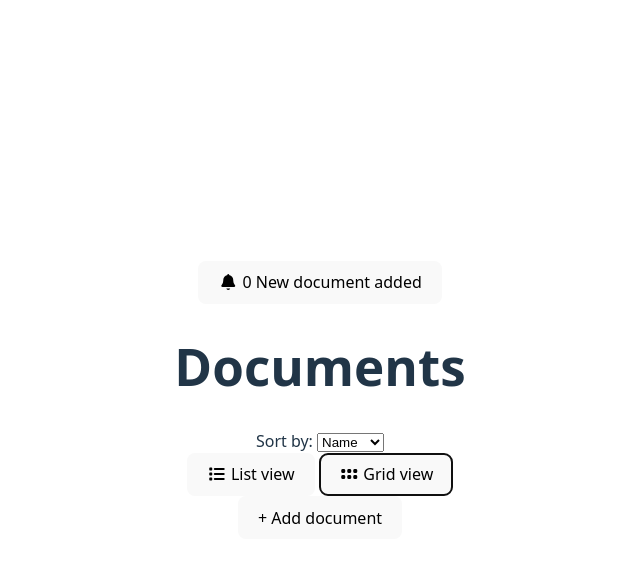
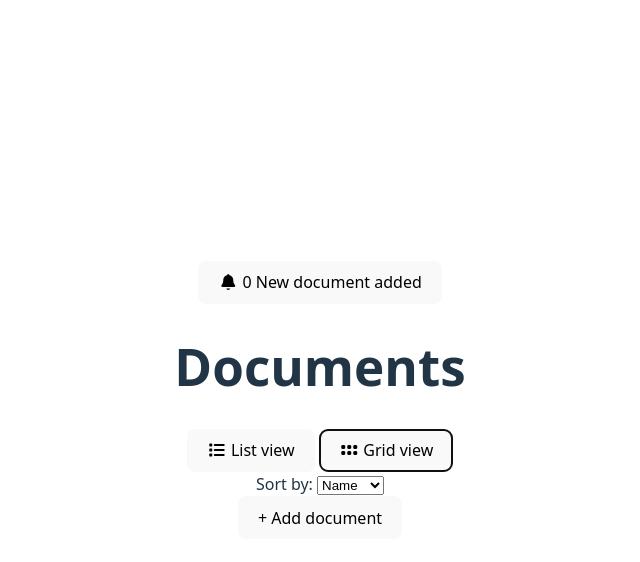
Before and after one commit to DiegoRobredo/frontend-challenge, a website built with Vite: page index.html in a window 1280 px wide. Both pictures are taken after a click on the tab "Grid view". Shown: the whole page, without its empty margins (320-960 px from the left). Built offline with nearby package versions, Linux system fonts and the light colour scheme; files whose address does not match are found by name.

Commit message:
Enable change list-grid

```diff
--- a/index.html
+++ b/index.html
@@ -14,5 +14,6 @@
         <script type="module" src="/src/documents/controls/view-toggle/index.ts"></script>
         <script type="module" src="/src/documents/grid/index.ts"></script>
         <script type="module" src="/src/documents/table/index.ts"></script>
+        <script type="module" src="/src/documents/section/index.ts"></script>
     </body>
 </html>
--- a/src/documents/controls/view-toggle/index.ts
+++ b/src/documents/controls/view-toggle/index.ts
@@ -64,7 +64,7 @@ export class ViewToggle extends HTMLElement {
         if (notify) {
             this.dispatchEvent(
                 new CustomEvent('view-change', {
-                    detail: { value },
+                    detail: { mode: value },
                     bubbles: true,
                     composed: true,
                 })
--- /dev/null
+++ b/src/documents/section/index.ts
@@ -0,0 +1,73 @@
+import type { TViewMode } from '@/types/ViewMode'
+import { ViewToggle } from '../controls/view-toggle'
+
+export class DocumentsSection extends HTMLElement {
+    private mode: TViewMode = 'list'
+
+    private toggle!: ViewToggle
+
+    connectedCallback() {
+        this.render()
+    }
+
+    private render(): void {
+        this.innerHTML = `
+      <header class="toolbar">
+        <view-toggle id="toggle"></view-toggle>
+        <sort-box id="sorter"></sort-box>
+      </header>
+
+      <section id="view-list">
+        <docs-table id="docsTable"></docs-table>
+      </section>
+
+      <section id="view-grid" hidden inert>
+        <docs-grid id="docsGrid"></docs-grid>
+      </section>
+    `
+
+        this.toggle = this.querySelector('#toggle') as ViewToggle
+
+        // 1) Cambiar vista según el toggle
+        this.addEventListener('view-change', (e) => {
+            const viewMode = (e as CustomEvent<{ mode: TViewMode }>).detail.mode
+            this.setView(viewMode)
+        })
+
+        this.setView(this.mode)
+    }
+
+    private setView(viewMode: TViewMode) {
+        if (this.mode === viewMode) return
+        this.mode = viewMode
+
+        const listSec = this.querySelector('#view-list') as HTMLElement
+        const gridSec = this.querySelector('#view-grid') as HTMLElement
+
+        const show = (el: HTMLElement) => {
+            el.hidden = false
+            el.removeAttribute('inert')
+        }
+        const hide = (el: HTMLElement) => {
+            el.hidden = true
+            el.setAttribute('inert', '')
+        }
+
+        if (viewMode === 'list') {
+            show(listSec)
+            hide(gridSec)
+        } else {
+            show(gridSec)
+            hide(listSec)
+        }
+    }
+}
+
+if (!customElements.get('documents-section'))
+    customElements.define('documents-section', DocumentsSection)
+
+declare global {
+    interface HTMLElementTagNameMap {
+        'documents-section': DocumentsSection
+    }
+}
--- a/src/main.ts
+++ b/src/main.ts
@@ -8,18 +8,10 @@ document.querySelector<HTMLDivElement>('#app')!.innerHTML = `
     </header>
     <main>
       <h1>Documents</h1>
-      <div>
-        <sort-box></sort-box>
-        <view-toggle></view-toggle>
+      <documents-section></documents-section>
+      <div class="actions">
+        <button type="button" class="add-document" aria-label="Add document">+ Add document</button>
       </div>
-      <section>
-        <docs-table id="docs-table" src="http://localhost:8080/documents"></docs-table>
-        <docs-grid id="docs-grid" src="http://localhost:8080/documents"></docs-grid>
-
-        <div class="actions">
-          <button type="button" class="add-document" aria-label="Add document">+ Add document</button>
-        </div>
-      </section>
 
     </main>
   </div>
```
Also changed, not shown: src/types/CustomElements.ts (added).
